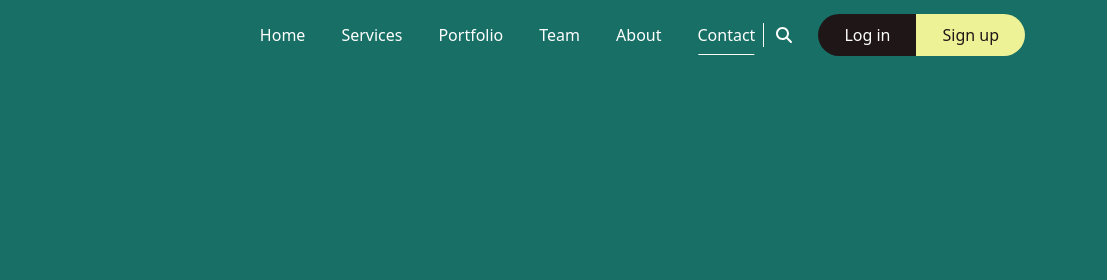
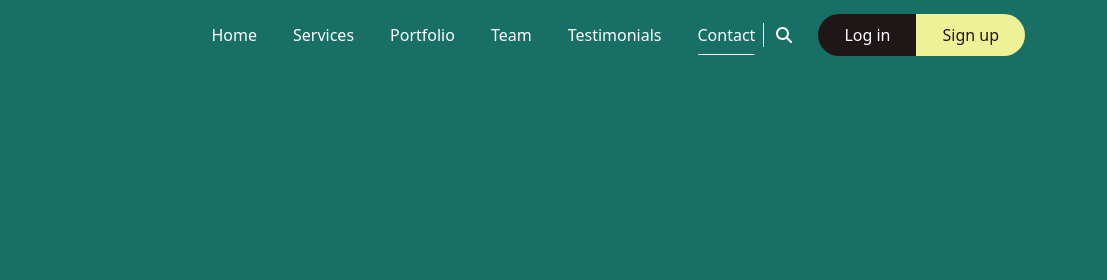
Before and after one commit to rrmohamed/bondi, a plain HTML site: page index.html in a window 1280 px wide. Shown: the top 280 px of the page, 173-1280 px from the left. Drawn offline with Linux system fonts and the light colour scheme.

Commit message:
update in index.html

```diff
--- a/index.html
+++ b/index.html
@@ -42,7 +42,7 @@
                 <a class="nav-link" href="#team">Team</a>
               </li>
               <li class="nav-item">
-                <a class="nav-link" href="#about">About</a>
+                <a class="nav-link" href="#testimonials">Testimonials</a>
               </li>
               <li class="nav-item">
                 <a class="nav-link" href="#contact">Contact</a>
@@ -309,7 +309,7 @@
       <!-- end team -->
 
       <!-- start testimonials -->
-      <section class="testimonials" id="about" >
+      <section class="testimonials" id="testimonials" >
               <div class="container">
 
                 <div id="main-slide" class="carousel slide py-5 ">
```
